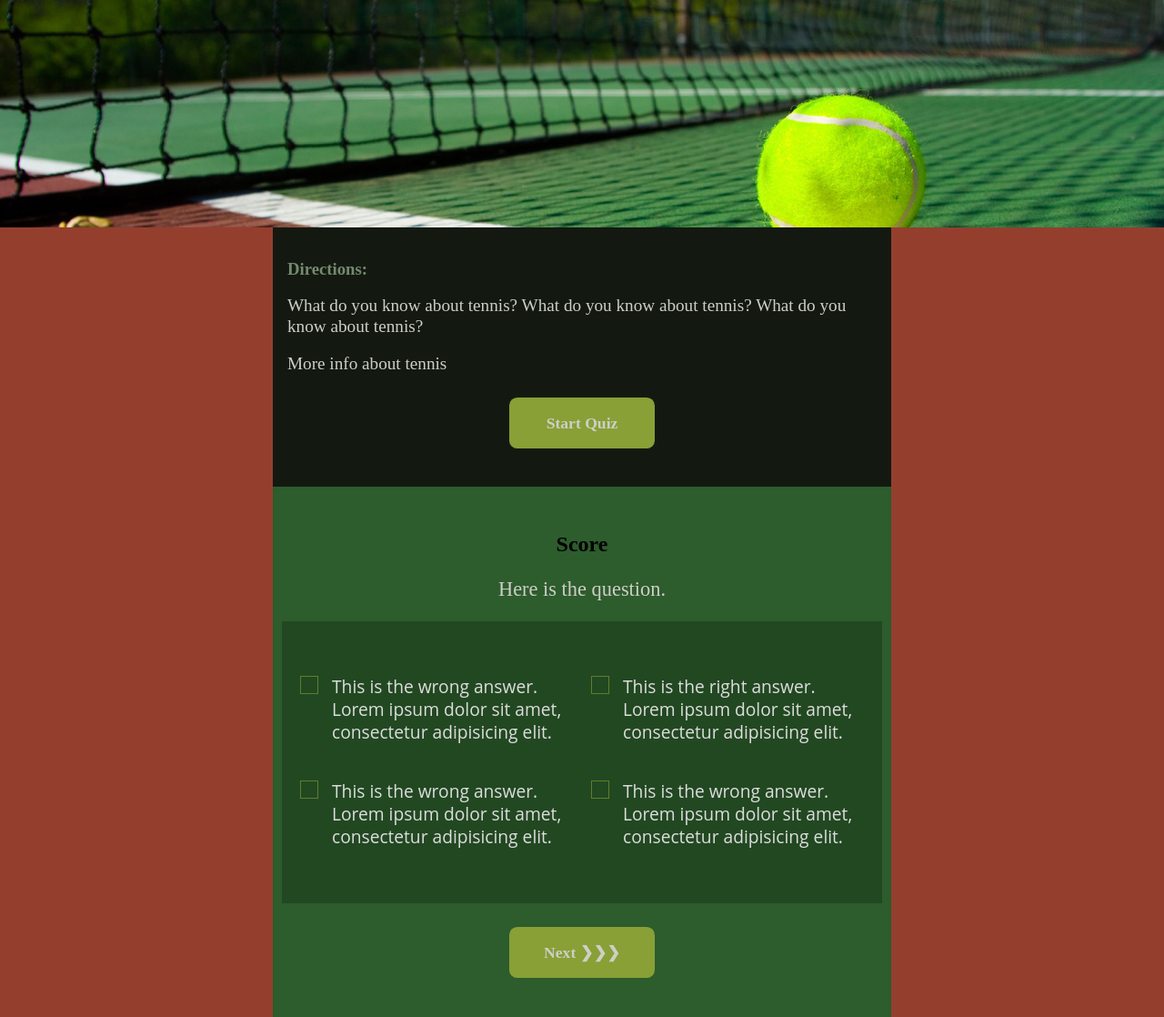
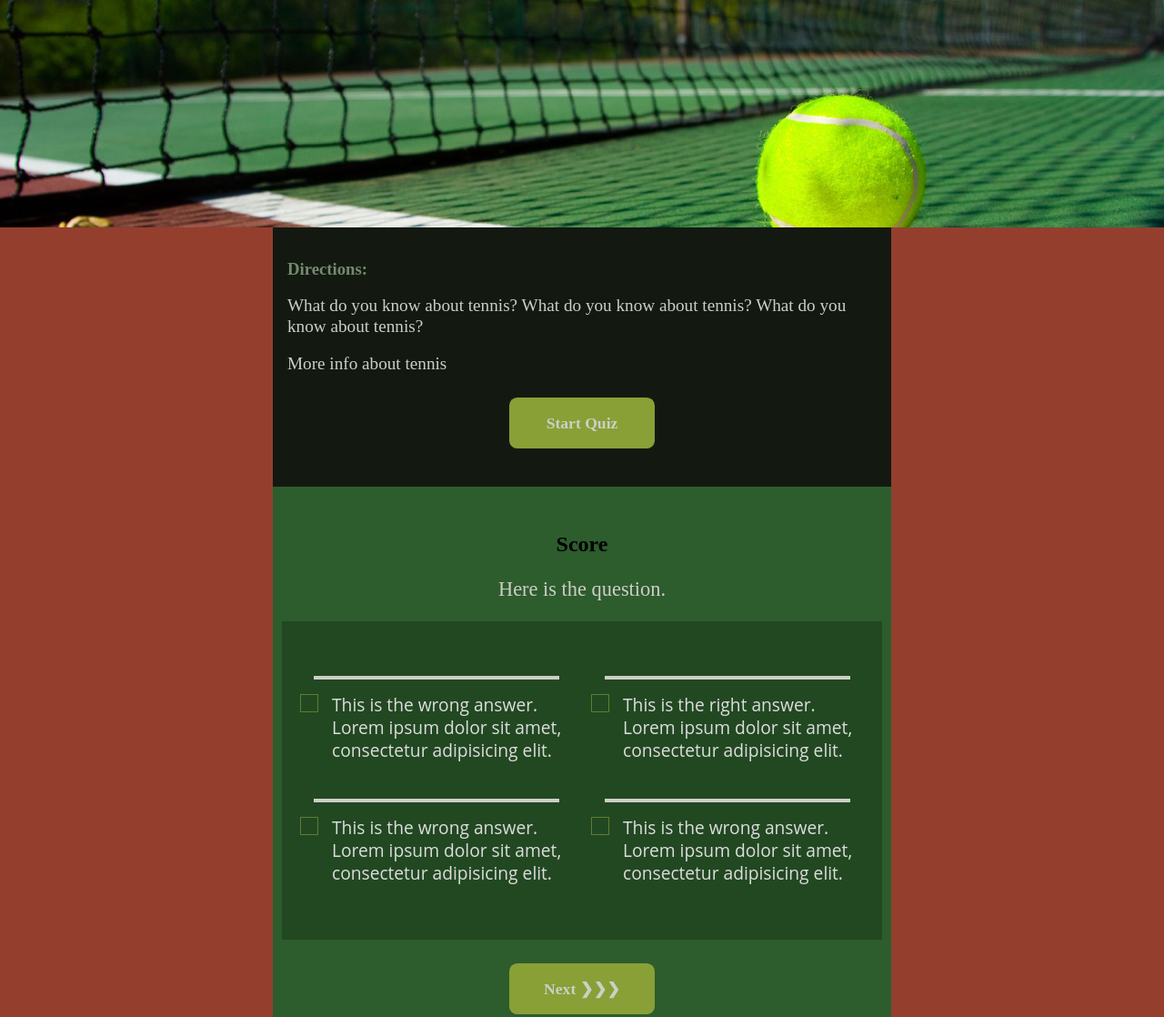
Before and after one commit to michael4reynolds/quiz-app, a website: page index.html in a window 1280 px wide. Shown: the top 1118 px of the page at 91% size. Drawn offline with nearby package versions, Linux system fonts and the light colour scheme.

Commit message:
add bars to choice containers

```diff
--- a/index.html
+++ b/index.html
@@ -33,21 +33,25 @@
       </div>
       <div class="choices">
         <div class="choice">
+          <div class="bar"></div>
           <input type="radio" id="answer1" name="option" class="fa fa-circle-o">
           <label for="answer1">This is the wrong answer. Lorem ipsum dolor sit amet, consectetur adipisicing
             elit.</label>
         </div>
         <div class="choice">
+          <div class="bar"></div>
           <input type="radio" id="answer2" name="option">
           <label for="answer2">This is the right answer. Lorem ipsum dolor sit amet, consectetur adipisicing
             elit.</label>
         </div>
         <div class="choice">
+          <div class="bar"></div>
           <input type="radio" id="answer3" name="option">
           <label for="answer3">This is the wrong answer. Lorem ipsum dolor sit amet, consectetur adipisicing
             elit.</label>
         </div>
         <div class="choice">
+          <div class="bar"></div>
           <input type="radio" id="answer4" name="option">
           <label for="answer4">This is the wrong answer. Lorem ipsum dolor sit amet, consectetur adipisicing
             elit.</label>
```
